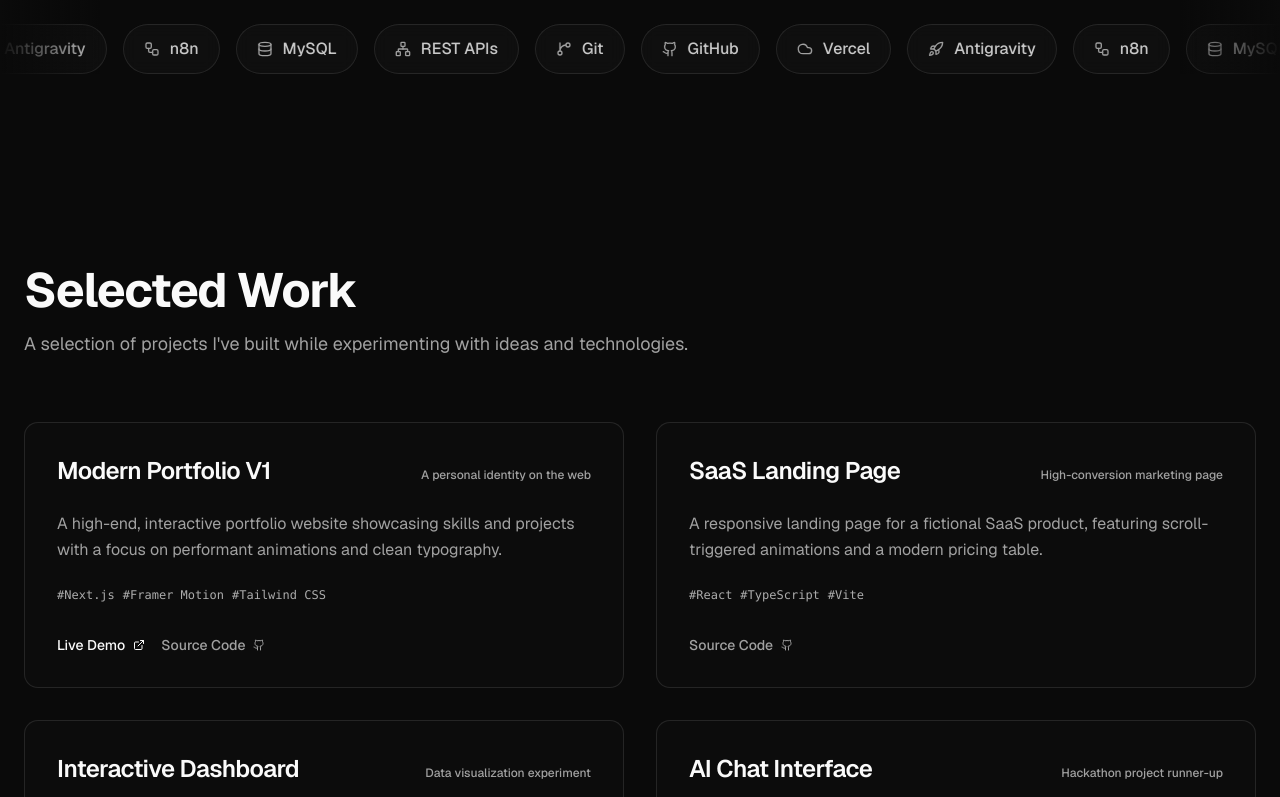
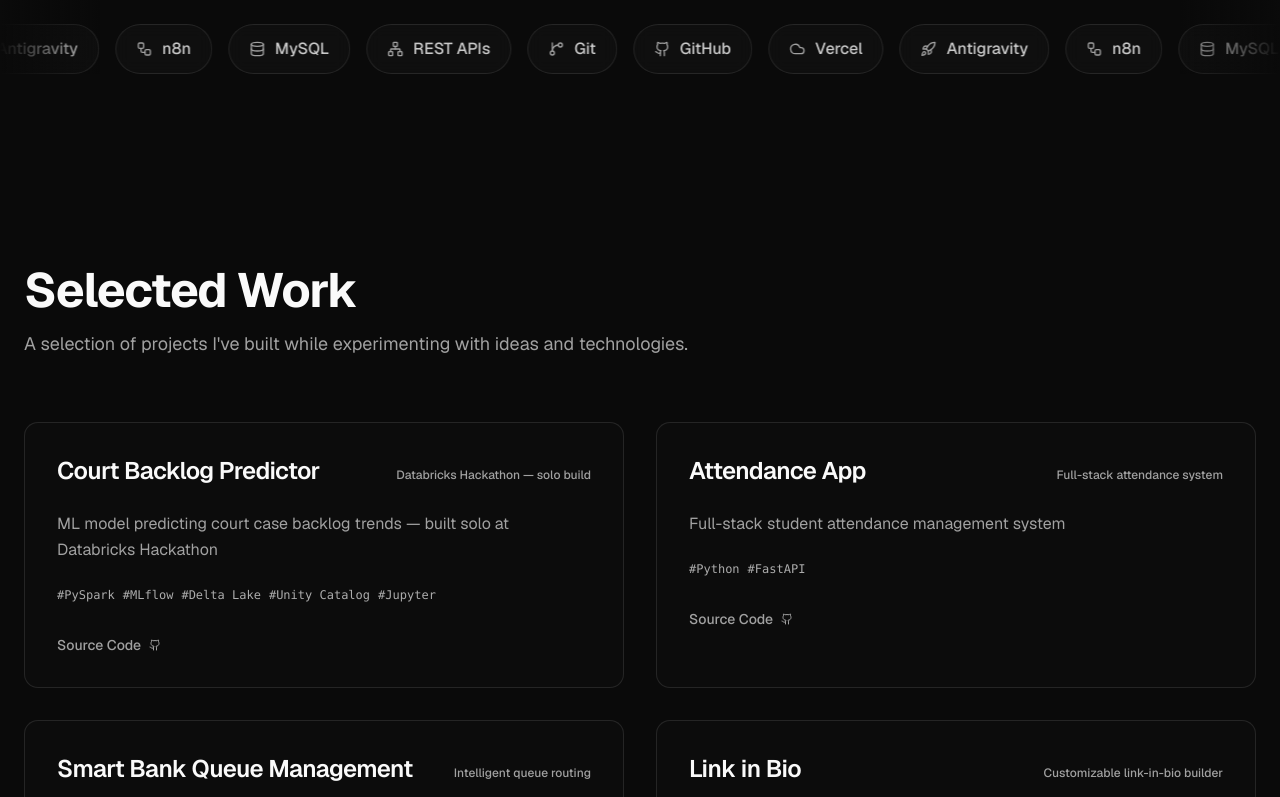
Before and after one commit to Karan-Raj-KR/portfolio, a Next.js app: page / in a window 1280 px wide. Shown: the part 2003-2800 px from the top of the page. Built offline with nearby package versions, Linux system fonts and the light colour scheme.

Commit message:
Update projects.tsx

```diff
--- a/src/components/sections/projects.tsx
+++ b/src/components/sections/projects.tsx
@@ -7,32 +7,39 @@ import { Tilt } from "@/components/ui/tilt";
 
 const projects = [
     {
-        title: "Modern Portfolio V1",
-        subtitle: "A personal identity on the web",
-        description: "A high-end, interactive portfolio website showcasing skills and projects with a focus on performant animations and clean typography.",
-        tags: ["Next.js", "Framer Motion", "Tailwind CSS"],
-        links: { demo: "/", code: "https://github.com/Karan-Raj-KR" },
+        title: "Court Backlog Predictor",
+        subtitle: "Databricks Hackathon — solo build",
+        description: "ML model predicting court case backlog trends — built solo at Databricks Hackathon",
+        tags: ["PySpark", "MLflow", "Delta Lake", "Unity Catalog", "Jupyter"],
+        links: { demo: null, code: "https://github.com/Karan-Raj-KR/court-backlog-predictor" },
     },
     {
-        title: "SaaS Landing Page",
-        subtitle: "High-conversion marketing page",
-        description: "A responsive landing page for a fictional SaaS product, featuring scroll-triggered animations and a modern pricing table.",
-        tags: ["React", "TypeScript", "Vite"],
-        links: { demo: null, code: "https://github.com/Karan-Raj-KR" },
+        title: "Attendance App",
+        subtitle: "Full-stack attendance system",
+        description: "Full-stack student attendance management system",
+        tags: ["Python", "FastAPI"],
+        links: { demo: null, code: "https://github.com/Karan-Raj-KR/Attendance-App" },
     },
     {
-        title: "Interactive Dashboard",
-        subtitle: "Data visualization experiment",
-        description: "A dark-mode dashboard exploring complex data visualization using D3.js wrapped in React components.",
-        tags: ["React", "D3.js", "CSS Modules"],
-        links: { demo: null, code: "https://github.com/Karan-Raj-KR" },
+        title: "Smart Bank Queue Management",
+        subtitle: "Intelligent queue routing",
+        description: "Intelligent queue routing system for banks to reduce customer wait time",
+        tags: ["Python"],
+        links: { demo: null, code: "https://github.com/Karan-Raj-KR/smart-bank-queue-management" },
     },
     {
-        title: "AI Chat Interface",
-        subtitle: "Hackathon project runner-up",
-        description: "An elegant chat interface for an LLM wrapper, focusing on streaming text effects and message states.",
-        tags: ["Next.js", "OpenAI API", "Zustand"],
-        links: { demo: null, code: "https://github.com/Karan-Raj-KR" },
+        title: "Link in Bio",
+        subtitle: "Customizable link-in-bio builder",
+        description: "Customizable link-in-bio page builder",
+        tags: ["Python"],
+        links: { demo: null, code: "https://github.com/Karan-Raj-KR/link-in-bio" },
+    },
+    {
+        title: "Portfolio",
+        subtitle: "Personal developer portfolio",
+        description: "Personal developer portfolio built with TypeScript & Next.js",
+        tags: ["TypeScript", "Next.js", "Tailwind CSS"],
+        links: { demo: "https://karanrajkr.vercel.app", code: "https://github.com/Karan-Raj-KR/portfolio" },
     },
 ];
 
```
